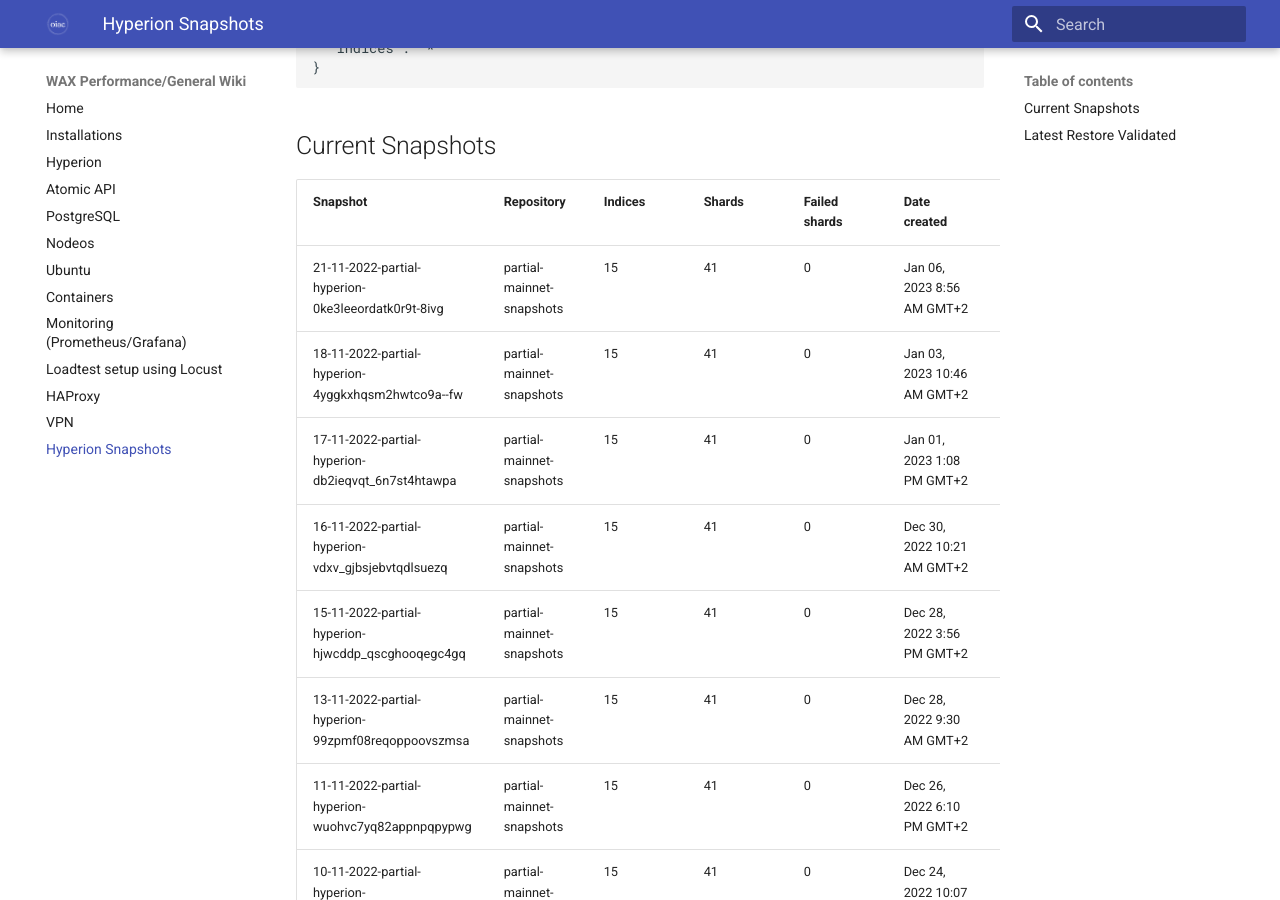
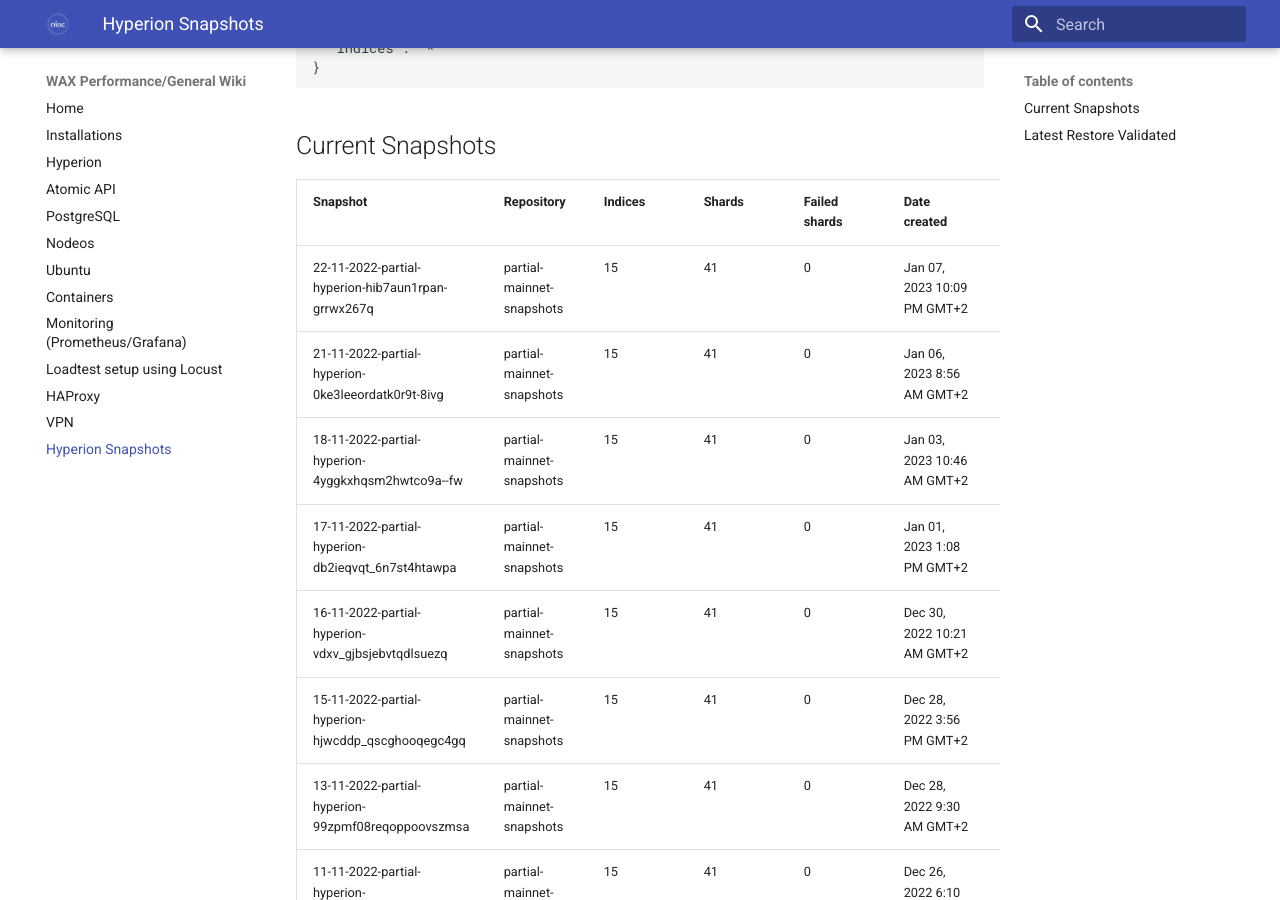
Before and after one commit to oneinacillian/wiki, an MkDocs documentation site: the page built from docs/snapshots.md, in a window 1280 px wide and 900 px high, scrolled down 2022 px. Built offline with MkDocs 1.6.1 and Material for MkDocs 9.7.7, drawn with Linux system fonts in a browser that asks for light colours.

Commit message:
Added partial snapshot for 22/11/2022

```diff
--- a/docs/snapshots.md
+++ b/docs/snapshots.md
@@ -60,6 +60,7 @@
 
 | Snapshot                                           | Repository                | Indices | Shards | Failed shards | Date created                | Duration |
 |----------------------------------------------------|---------------------------|---------|--------|---------------|-----------------------------|----------|
+| 22-11-2022-partial-hyperion-hib7aun1rpan-grrwx267q | partial-mainnet-snapshots | 15      | 41     | 0             | Jan 07, 2023 10:09 PM GMT+2 | 45s      |
 | 21-11-2022-partial-hyperion-0ke3leeordatk0r9t-8ivg | partial-mainnet-snapshots | 15      | 41     | 0             | Jan 06, 2023 8:56 AM GMT+2  | 53s      |
 | 18-11-2022-partial-hyperion-4yggkxhqsm2hwtco9a--fw | partial-mainnet-snapshots | 15      | 41     | 0             | Jan 03, 2023 10:46 AM GMT+2 | 38s      |
 | 17-11-2022-partial-hyperion-db2ieqvqt_6n7st4htawpa | partial-mainnet-snapshots | 15      | 41     | 0             | Jan 01, 2023 1:08 PM GMT+2  | 39s      |
```
